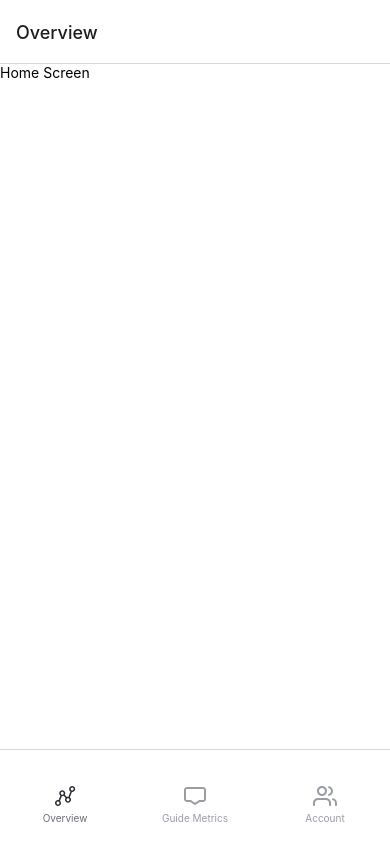
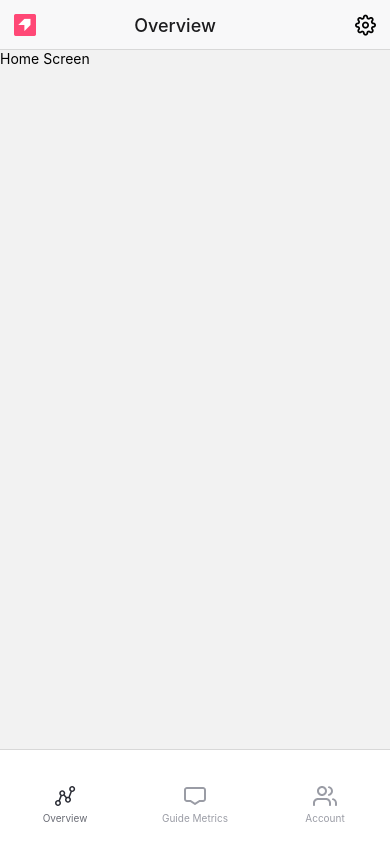
Before and after one commit to galgord/pendo-insights, a React Native app: screen /Overview in a window 390 px wide. Built offline with nearby package versions, Linux system fonts and the light colour scheme.

Commit message:
added header

```diff
--- a/App.js
+++ b/App.js
@@ -1,12 +1,25 @@
 import { NavigationContainer } from '@react-navigation/native';
 import React from 'react';
-import { StyleSheet } from 'react-native';
+import {Image, StyleSheet, View} from 'react-native';
 import { createBottomTabNavigator } from '@react-navigation/bottom-tabs';
 import HomeScreen from './src/screens/HomeScreen'
 import GuidesScreen from './src/screens/GuidesScreen'
 import AccountsScreen from './src/screens/AccountsScreen'
 import PendoTabBarIcon from './src/icons/PendoTabBarIcon'
+import { Feather } from '@expo/vector-icons';
 
+const headerLeft = () => {
+    return (
+        <Image
+            style={styles.tinyLogo}
+            source={require('./src/assets/logo.png')}
+        />
+    )
+}
+
+const headerRight = () =>{
+    return <Feather name="settings" size={21} color="black" style={styles.settingsIcon}/>
+};
 const App = () => {
 
     const Tab = createBottomTabNavigator();
@@ -32,8 +45,12 @@ const App = () => {
                 },
                 tabBarActiveTintColor: '#6A6C75',
                 tabBarInactiveTintColor: '#9A9CA5',
+                headerStyle: styles.headerStyle,
+                headerTitleContainerStyle: styles.headerTitleContainerStyle,
+                headerLeft,
+                headerRight
             })}>
-            <Tab.Screen name="Overview" component={HomeScreen}/>
+            <Tab.Screen name="Overview" component={HomeScreen} />
             <Tab.Screen name="Guide Metrics" component={GuidesScreen}/>
             <Tab.Screen name="Account" component={AccountsScreen}/>
         </Tab.Navigator>
@@ -45,6 +62,15 @@ const styles = StyleSheet.create({
       root: {
           flex:1
       },
+    headerStyle: {
+       backgroundColor:'#F8F8F9',
+       height: 50,
+    },
+    headerTitleContainerStyle: {
+        justifyContent: 'center',
+        alignItems: 'center',
+        width: '100%'
+    },
       bottomNav: {
           height: 95,
           width: '100%',
@@ -57,6 +83,14 @@ const styles = StyleSheet.create({
     },
     label: {
         paddingBottom: 20
+    },
+    tinyLogo: {
+        width: 22,
+        height: 22,
+        marginLeft: 14,
+    },
+    settingsIcon: {
+        marginRight: 14
     }
 });
 export default App;
--- a/src/screens/HomeScreen.js
+++ b/src/screens/HomeScreen.js
@@ -12,7 +12,6 @@ const HomeScreen = () => {
 const styles = StyleSheet.create({
 root:{
     flex:1,
-    backgroundColor:'white'
 }
 });
 
```
Also changed, not shown: src/assets/logo.png (added).
